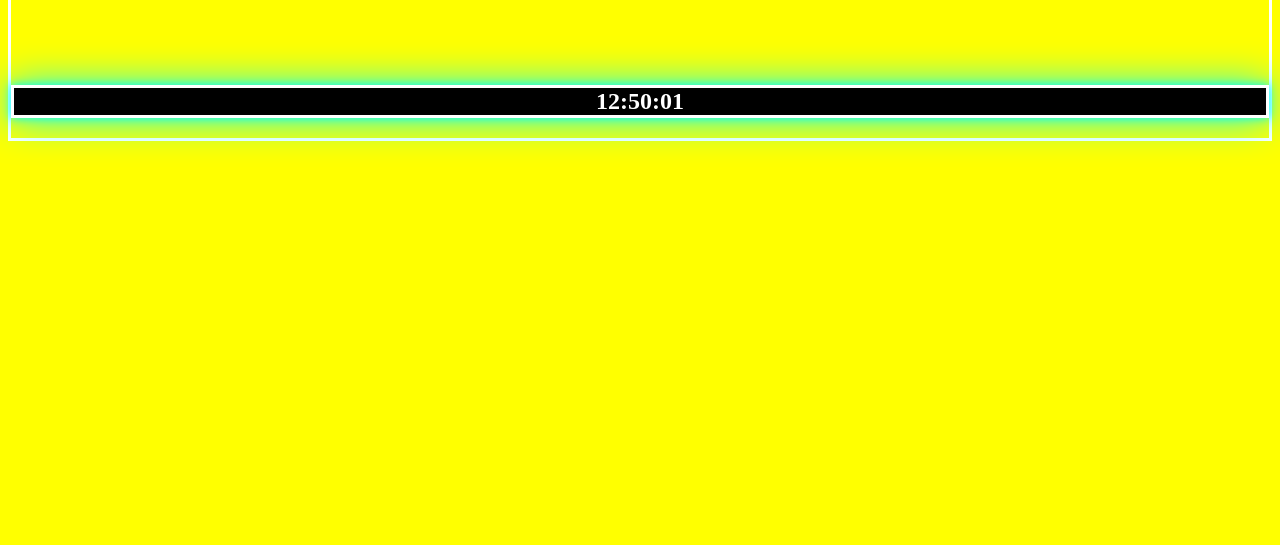
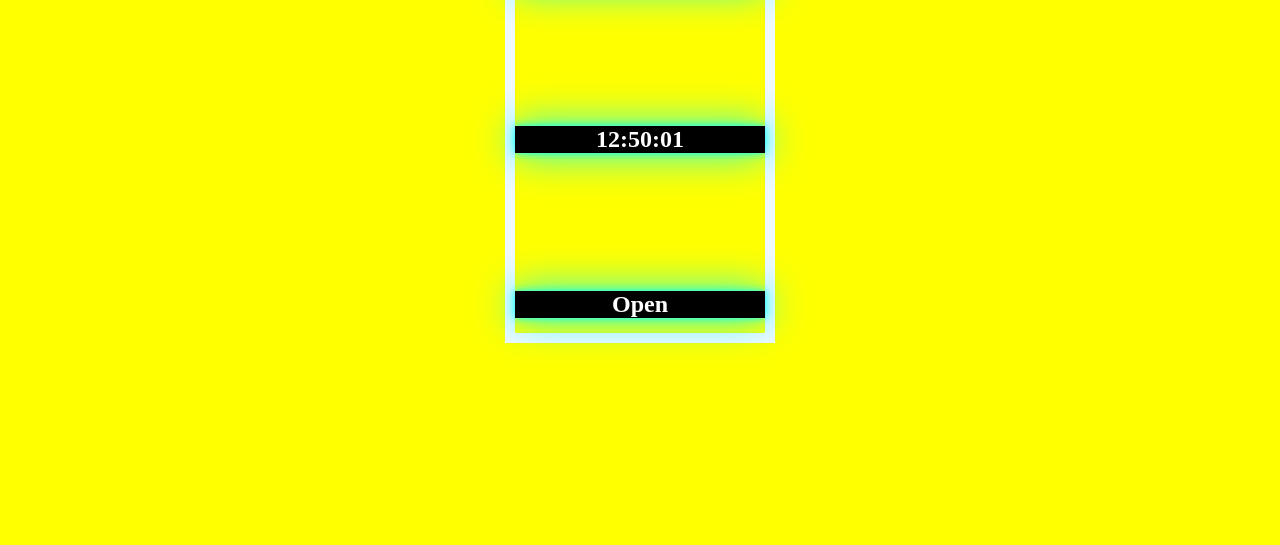
Before and after one commit to Alsaef/clock, a plain HTML site: page index.html in a window 1280 px wide. Shown: the part 255-800 px from the top of the page. Drawn offline with Linux system fonts and the light colour scheme.

Commit message:
Add files via upload

```diff
--- /dev/null
+++ b/app.js
@@ -0,0 +1,12 @@
+var dayHour = new Date().getHours();
+var time;
+if (dayHour<10) {
+    time ='Open';
+
+}else if(dayHour<17){
+    time = 'Open';
+}
+else{
+    time = 'Close';
+}
+document.getElementById("time").innerHTML = time;
--- a/index.html
+++ b/index.html
@@ -10,13 +10,19 @@
 </head>
 
 <body onload="clock()">
+    <div class="menu">
+    <h1>My Office Time</h1> <br>
     <h2 id="week"></h2>
-    <br> <h1>My Time</h1>
-    <h2 id="txt"></h2>
+    <br>
+    <h2 id="txt"></h2> <br>
+    <h2 id="time"></h2> <br>
+
+</div>
 
     <script src="script.js">
 
     </script>
+    <script src="app.js"></script>
 
     <script>
         function clock() {
--- a/style.css
+++ b/style.css
@@ -1,12 +1,17 @@
 body {
     text-align: center;
-    border: solid white 3px;
     background-color: yellow;
 }
+.menu{ margin: auto;
+    border-width: 10px;
+    border-style: solid;
+    width: 250px;
+    height: 570px;
+    border-color: aliceblue;
 
-h2 {
+}
+.menu h2 {
     margin-top: 100px;
-    border: solid white 3px;
     background-color: black;
     color: white;
     box-shadow: 0 0 9px cyan,
```
Also changed, not shown: script.js (line endings or trailing spaces).
